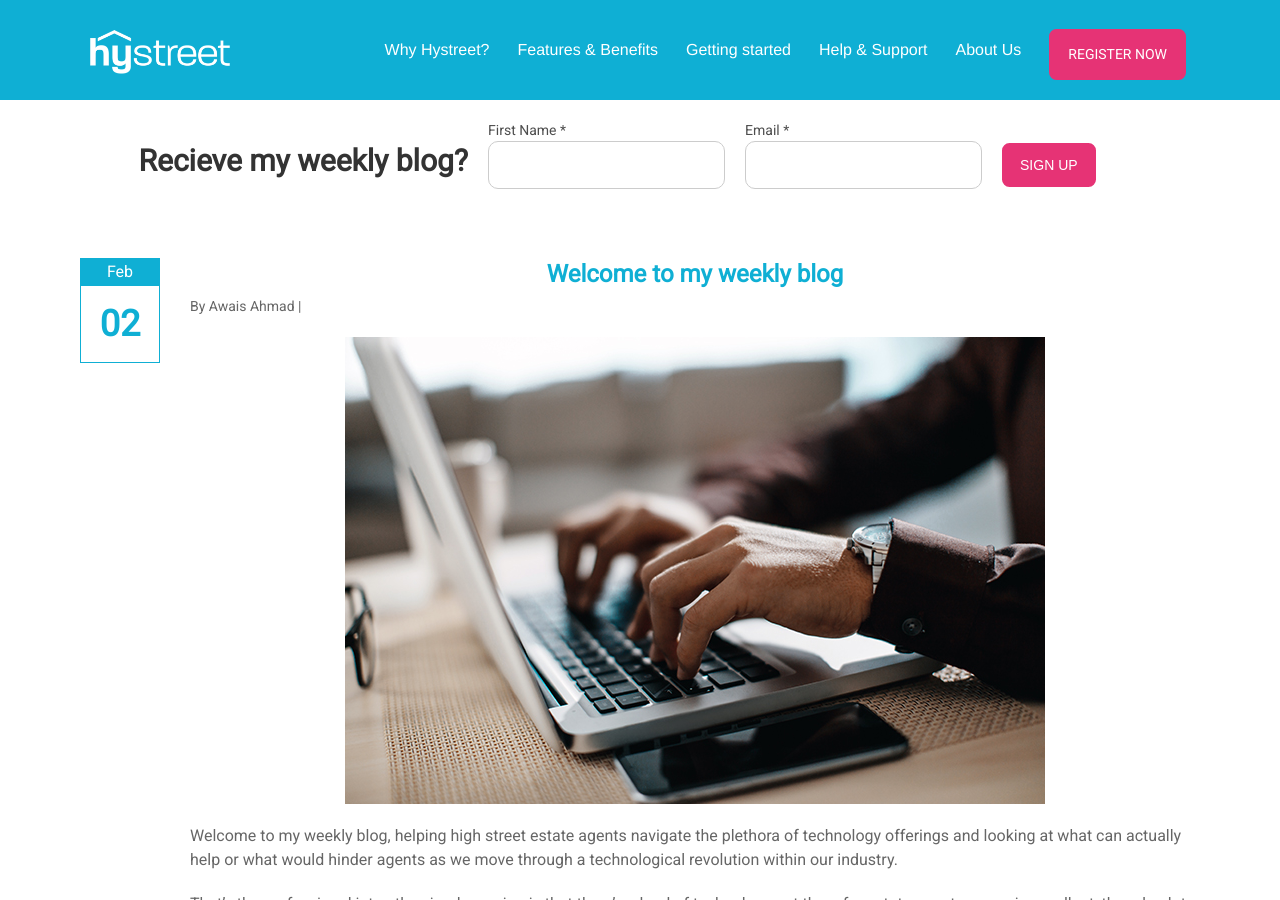
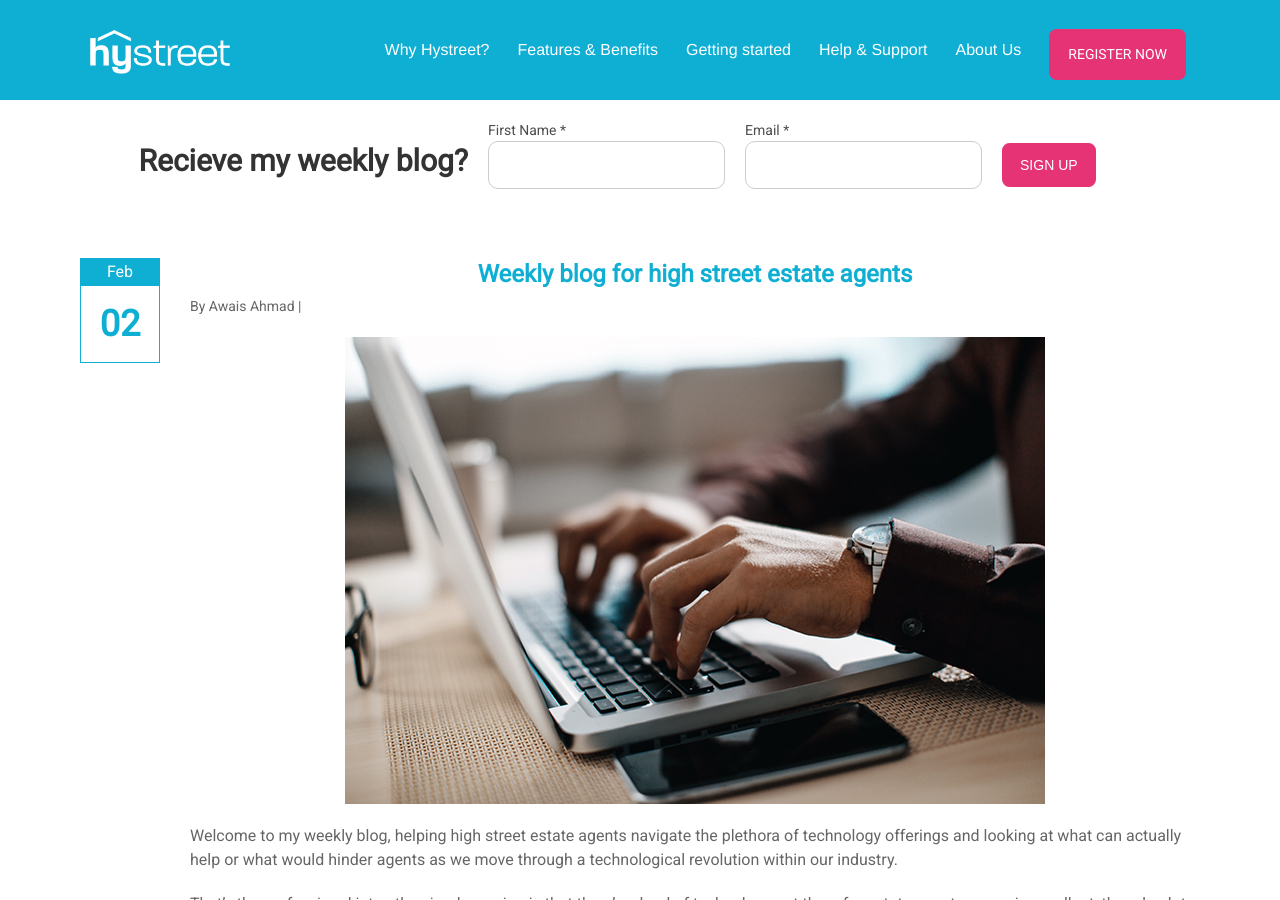
Before and after one commit to hystreet/hystreet.github.io, a Jekyll site: the page built from _posts/2018-02-02-welcome-to-my-weekly-blog.md, in a window 1280 px wide and 900 px high, scrolled down 507 px. Built offline with Jekyll 4.4.1, drawn with Linux system fonts in a browser that asks for light colours; a script that is not in the unit is left out.

Commit message:
Update 2018-02-02-welcome-to-my-weekly-blog.md

```diff
--- a/_posts/2018-02-02-welcome-to-my-weekly-blog.md
+++ b/_posts/2018-02-02-welcome-to-my-weekly-blog.md
@@ -1,6 +1,6 @@
 ---
 layout: post
-title:  "Welcome to my weekly blog"
+title:  "Weekly blog for high street estate agents"
 date:   2018-02-02 10:54:18 +0800
 author: Awais Ahmad
 ---
```
